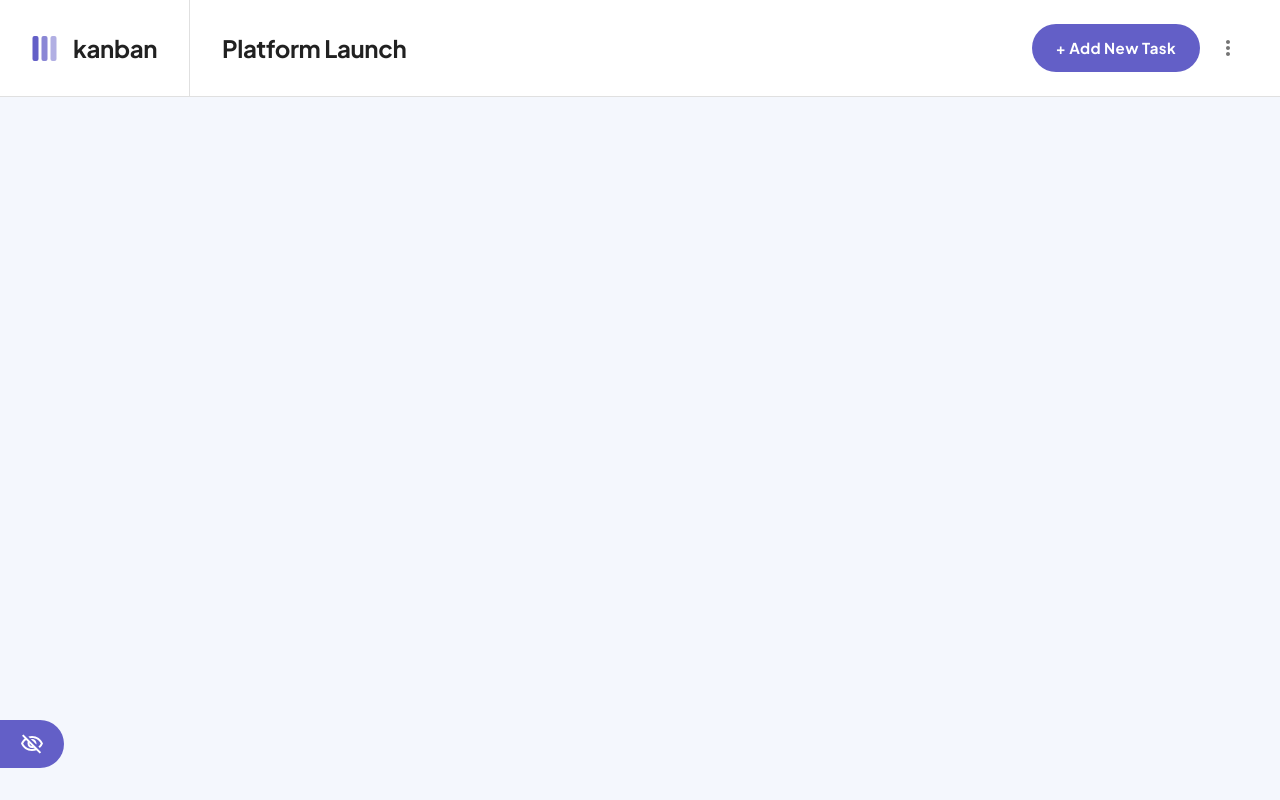
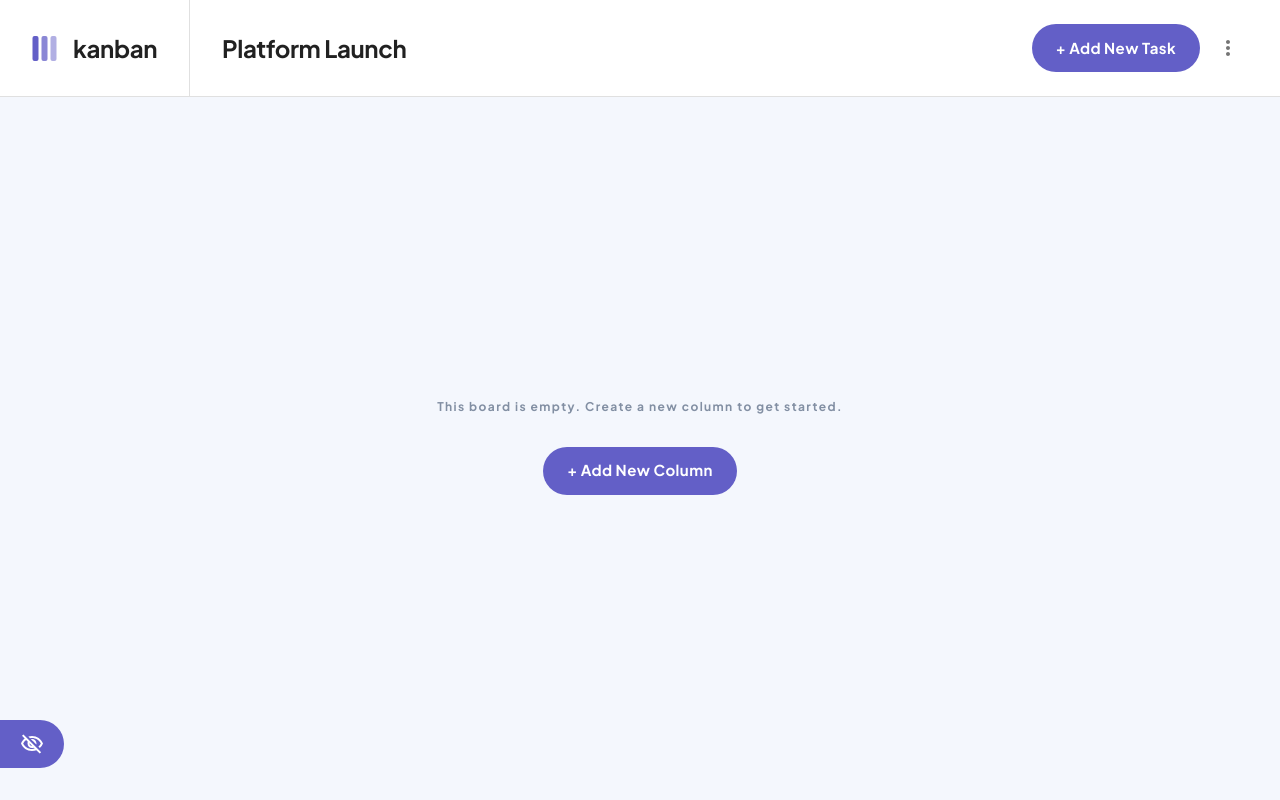
Before and after one commit to AndriiShoiko/kanban-web-app, a Next.js app: page / in a window 1280 px wide. Built offline with nearby package versions, Linux system fonts and the light colour scheme.

Commit message:
add empty board component

```diff
--- /dev/null
+++ b/components/Board/EmptyBoard.jsx
@@ -0,0 +1,26 @@
+import { Box, Typography, Grid } from "@mui/material";
+import { ButtonPrimaryL } from "../../ui/buttons/ButtonPrimaryL";
+
+export const EmptyBoard = () => {
+    return (
+        <Box sx={{
+            display: "flex",
+            alignItems: "center",
+            justifyContent: "center",
+            height: "100%",
+        }}>
+            <Grid container direction="column" rowGap={{ sm: 2, md: 4 }} alignItems="center" justifyContent="center">
+                <Grid item>
+                    <Typography variant="h4">
+                        This board is empty. Create a new column to get started.
+                    </Typography>
+                </Grid>
+                <Grid item>
+                    <ButtonPrimaryL>
+                        + Add New Column
+                    </ButtonPrimaryL>
+                </Grid>
+            </Grid>
+        </Box>
+    )
+}
--- /dev/null
+++ b/components/Board/index.js
@@ -0,0 +1 @@
+export { EmptyBoard } from "./EmptyBoard";
--- a/components/Drawer/BoardsList.jsx
+++ b/components/Drawer/BoardsList.jsx
@@ -45,6 +45,7 @@ const TabStyled = styled(Tab, { shouldForwardProp: (prop) => prop !== 'newBoard'
 }));
 
 const headerStyle = (theme) => ({
+    marginTop: theme.spacing(2),
     marginBottom: theme.spacing(2),
     paddingLeft: theme.spacing(4),
     [theme.breakpoints.down('md')]: {
--- a/components/Drawer/LeftDrawer.jsx
+++ b/components/Drawer/LeftDrawer.jsx
@@ -38,7 +38,7 @@ const StyledDrawerHeader = styled('div')(({ theme }) => ({
     [theme.breakpoints.down('md')]: {
         padding: theme.spacing(3),
     },
-    marginBottom: theme.spacing(2),
+    //marginBottom: theme.spacing(2),
 }));
 
 export const DrawerHeader = () => {
--- a/components/Header/Header.jsx
+++ b/components/Header/Header.jsx
@@ -67,9 +67,9 @@ const dividerStyle = (theme) => ({
 const captionStyle = (theme) => ({
     display: "flex",
     alignItems: "center",
-    minHeight: 96,
+    minHeight: theme.components.header.heightDesktop,
     [theme.breakpoints.down('md')]: {
-        minHeight: 80,
+        minHeight: theme.components.header.heightTablet,
     }
 })
 
--- a/components/Layout/Layout.jsx
+++ b/components/Layout/Layout.jsx
@@ -17,6 +17,12 @@ const StyledMain = styled('main', { shouldForwardProp: (prop) => prop !== 'open'
     ({ theme, open }) => ({
         flexGrow: 1,
         marginLeft: 0,
+
+        height: `calc(100vh - ${theme.components.header.heightDesktop})`,
+        [theme.breakpoints.down('md')]: {
+            height: `calc(100vh - ${theme.components.header.heightTablet})`,
+        },
+
         transition: theme.transitions.create('margin', {
             easing: theme.transitions.easing.sharp,
             duration: theme.transitions.duration.leavingScreen,
--- a/pages/index.js
+++ b/pages/index.js
@@ -8,6 +8,7 @@ import { ButtonDestructive } from "../ui/buttons/ButtonDestructive";
 import { ButtonPrimaryL } from "../ui/buttons/ButtonPrimaryL";
 import { ButtonPrimaryS } from "../ui/buttons/ButtonPrimaryS";
 import { ButtonSecondary } from "../ui/buttons/ButtonSecondary";
+import { EmptyBoard } from "../components/Board";
 
 const HomePage = () => {
 
@@ -15,6 +16,7 @@ const HomePage = () => {
 
     return (
         <Layout>
+            <EmptyBoard />
             {/* <Typography variant="h1">Welcome to Next.js!</Typography>
             <Typography variant="h2">Welcome to Next.js!</Typography>
             <Typography variant="h3">Welcome to Next.js!</Typography>
--- a/styles/Theme.jsx
+++ b/styles/Theme.jsx
@@ -102,6 +102,10 @@ export const theme = {
         drawer: {
             widthDesktop: "300px",
             widthTablet: "240px",
+        },
+        header: {
+            heightDesktop: "96px",
+            heightTablet: "80px",
         }
     }
 };
```
